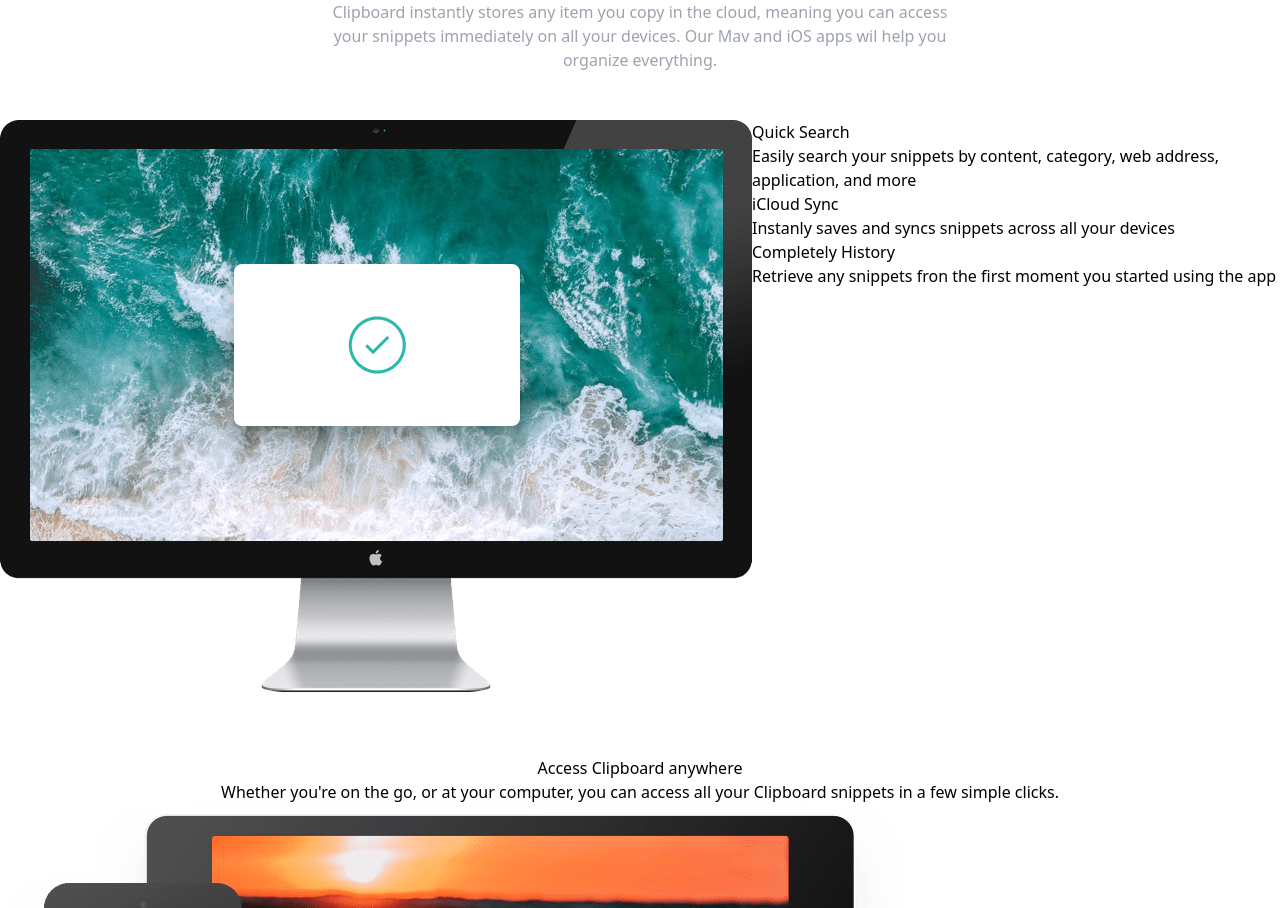
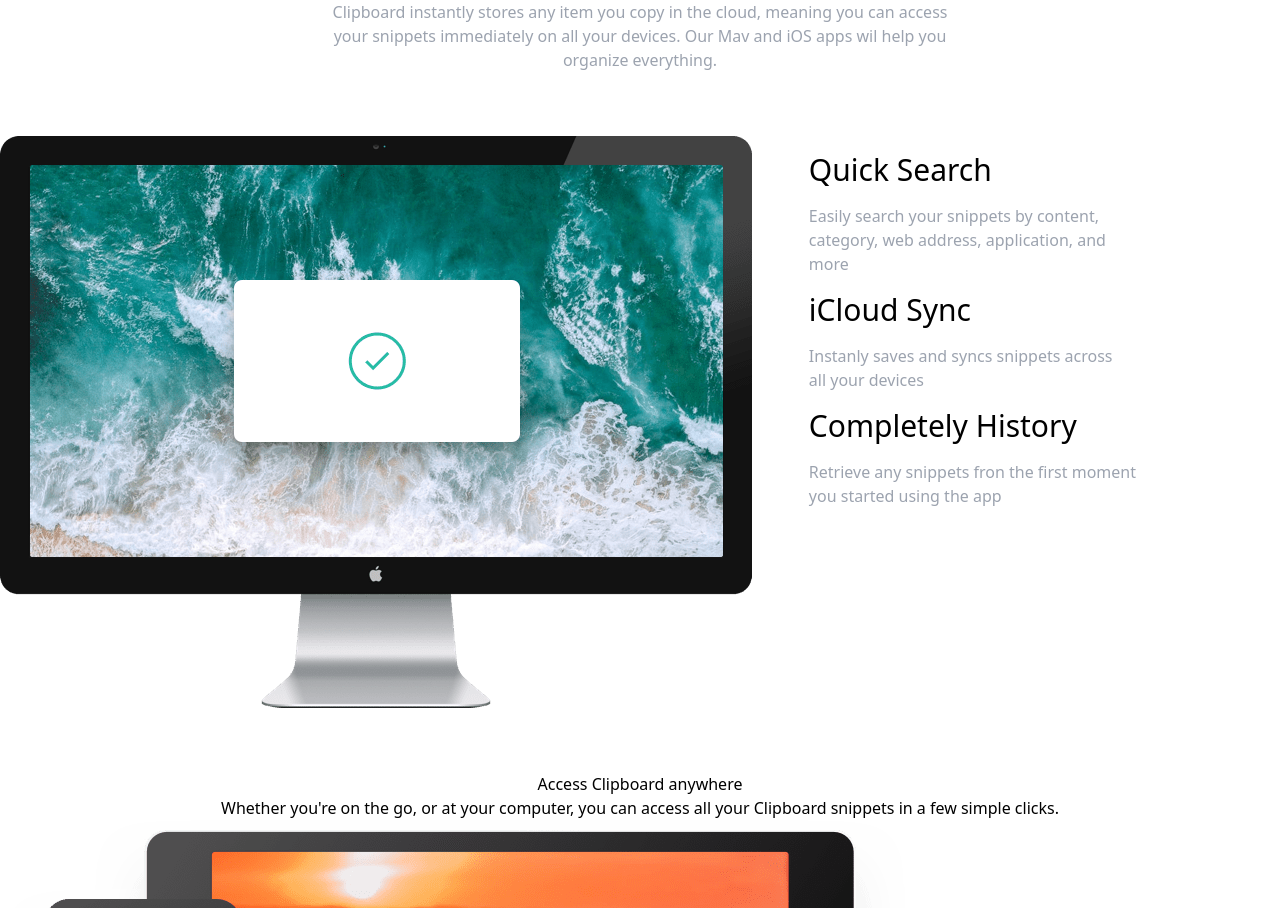
Before and after one commit to kunwarabhi7/tailwind, a Next.js app: page /clipper in a window 1280 px wide. Shown: the part 680-1588 px from the top of the page. Built offline with nearby package versions, Linux system fonts and the light colour scheme.

Commit message:
fix 3rd div

```diff
--- a/pages/clipper.jsx
+++ b/pages/clipper.jsx
@@ -35,16 +35,16 @@
 <h1 className='text-4xl '>Keep track of your snippets</h1>
 <p className='text-gray-400 my-4'>Clipboard instantly stores any item you copy in the cloud, meaning you can access <br/> your snippets immediately on all your devices. Our Mav and iOS apps wil help you <br/>organize everything.</p>
 </div>
-<div className='flex  justify-between my-12'>
+<div className='flex  justify-between my-16'>
     <Image  src={PC}/>
-    <div>
-        <h2>Quick Search</h2>
-        <p>Easily search your snippets by content, category, web address, application, and more</p>
+    <div className='mr-36'>
+        <h2 className='text-3xl my-4'>Quick Search</h2>
+        <p className='text-gray-400'>Easily search your snippets by content, <br/> category, web address, application, and <br/> more</p>
 
-        <h1>iCloud Sync</h1>
-        <p>Instanly saves and syncs snippets across all your devices</p>
-        <h1>Completely History</h1>
-        <p>Retrieve any snippets fron the first moment you started using the app</p>
+        <h1 className='text-3xl my-4'>iCloud Sync</h1>
+        <p className='text-gray-400'>Instanly saves and syncs snippets across<br/> all your devices</p>
+        <h1 className='text-3xl my-4'>Completely History</h1>
+        <p className='text-gray-400'>Retrieve any snippets fron the first moment <br/> you started using the app</p>
     </div>
 </div>
 <div className='my-16 text-center'>
```
